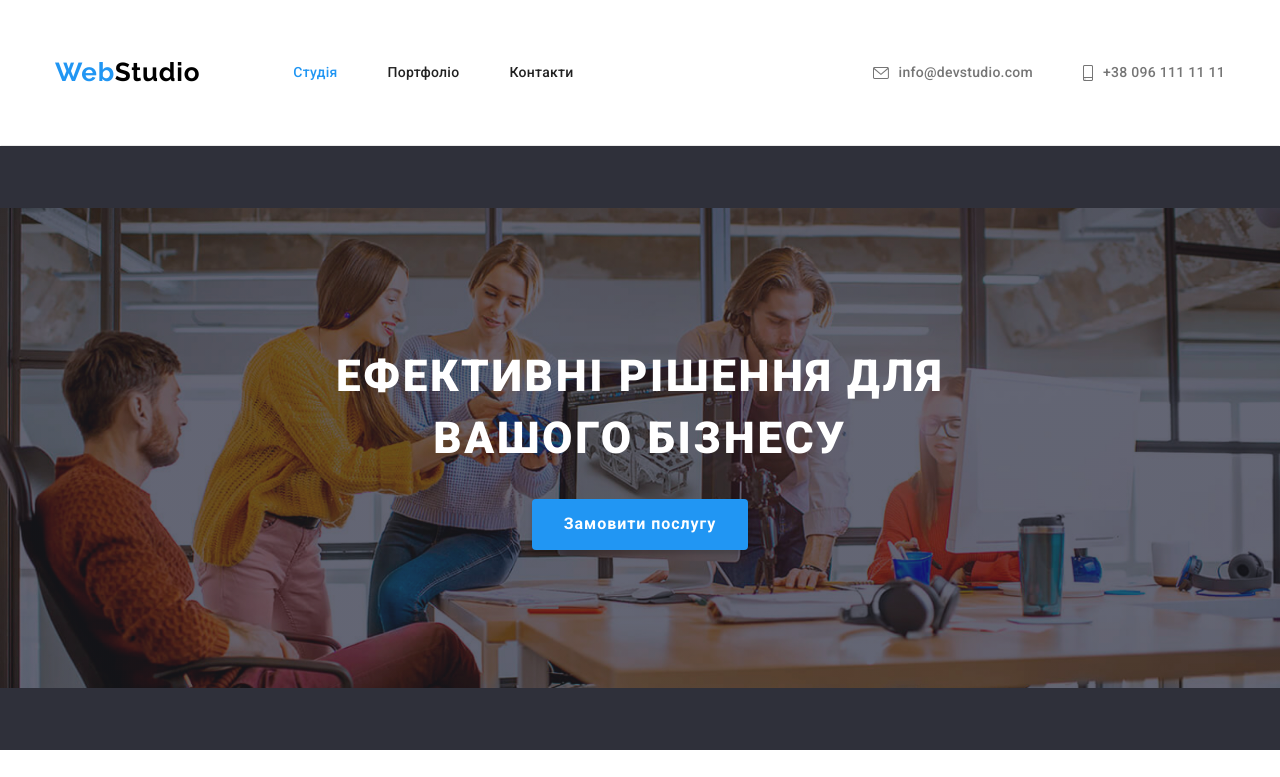
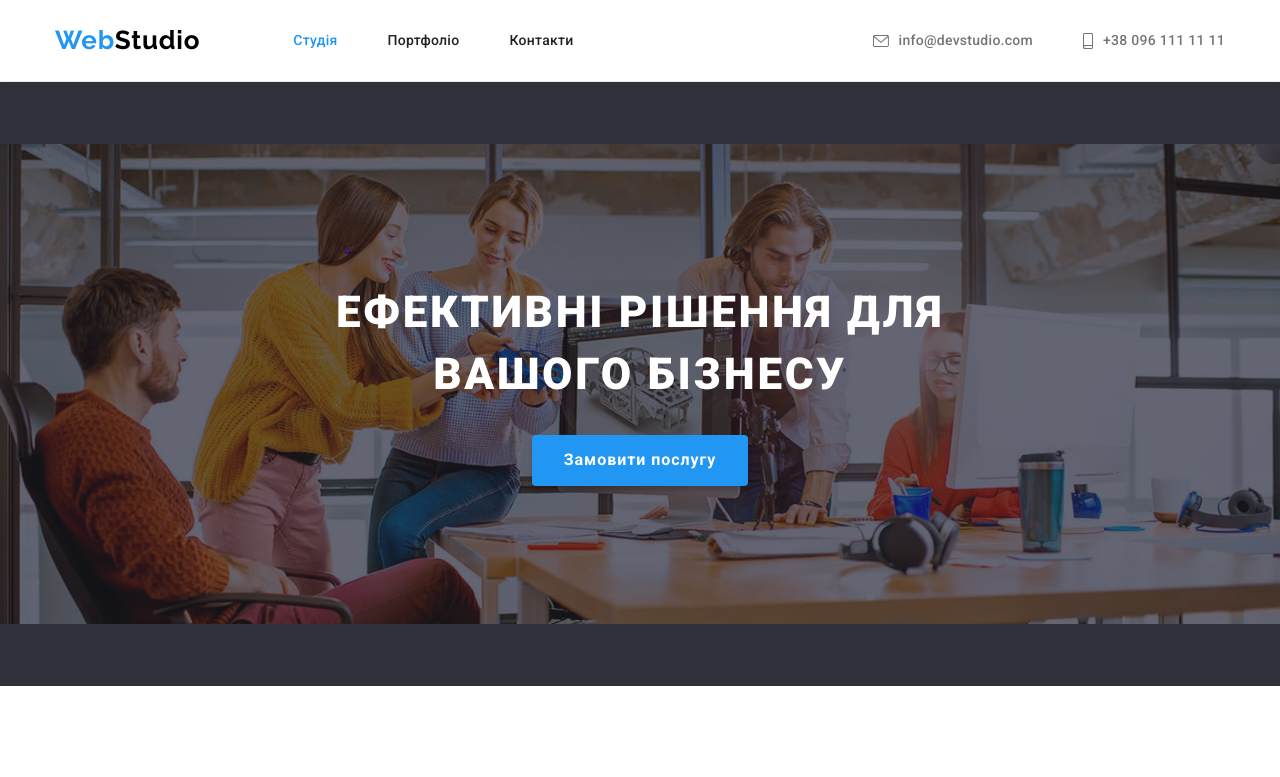
Before and after one commit to attygoit/goit-markup-hw-04, a plain HTML site: page index.html in a window 1280 px wide. Shown: the top 777 px of the page. Drawn offline with nearby package versions, Linux system fonts and the light colour scheme.

Commit message:
HW-04-FINAL

```diff
--- a/styles/styles.css
+++ b/styles/styles.css
@@ -153,9 +153,6 @@ img {
 
 .head-cont-item:not(:first-child) {
   margin-left: 50px;
-}
-.head-cont-item {
-  padding: 32px 0;
 }
 
 .header-phone,
```
